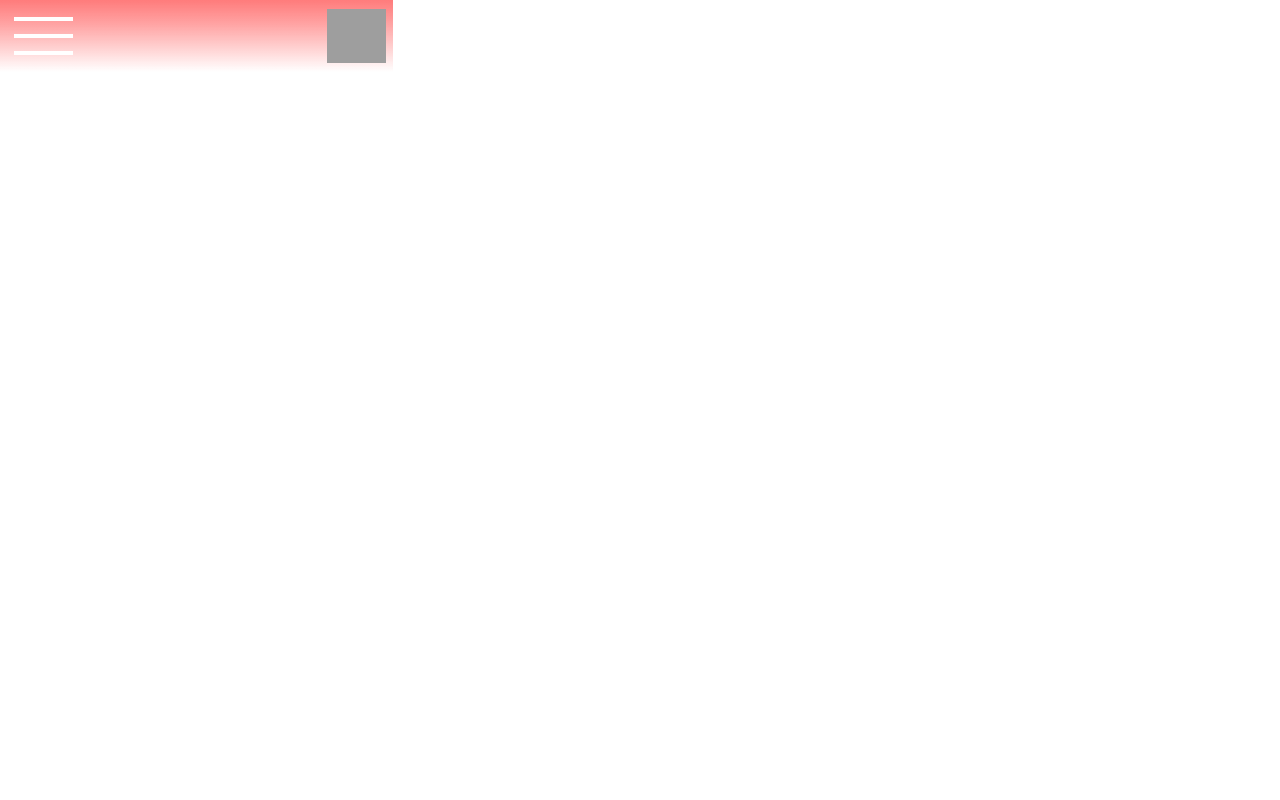
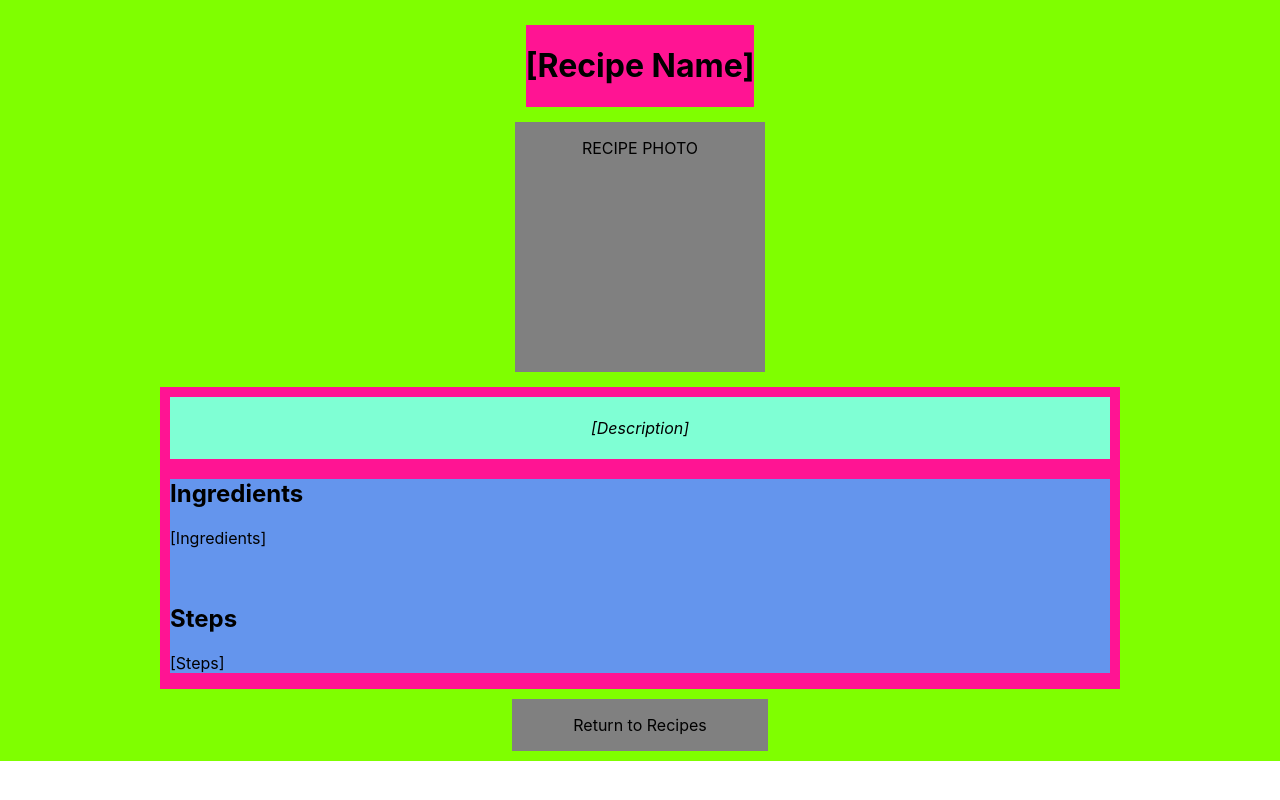
Before and after one commit to agiledev-students-fall2023/4-final-project-culinary-quest, a React (Create React App) app in the folder front-end/: page / in a window 1280 px wide. Built offline with nearby package versions, Linux system fonts and the light colour scheme; grey boxes are pictures that could not be loaded.

Commit message:
added rudimentary individual recipe page

```diff
--- a/front-end/src/App.js
+++ b/front-end/src/App.js
@@ -1,13 +1,14 @@
 // App.js
 import React from 'react';
 //import { Link } from "react-router-dom";
-import './header_style.css';          // Import the styles
 import Header from './header';  // Import the header component
+import IndvRecipe from './indv_recipe';
 
 function App() {
+  IndvRecipe()
   return (
     <div className="App">
-      <Header />
+      <IndvRecipe />
     </div>
   );
 }
--- /dev/null
+++ b/front-end/src/indv_recipe.css
@@ -0,0 +1,47 @@
+.INDV-RECIPE {
+    display: flex;
+    flex-direction: column;
+    justify-content: center;
+    background-color: chartreuse;
+    align-items:center;
+    padding-top: 25px;
+}
+
+.INDV-RECIPE .name {
+    text-align:center;
+    background-color: deeppink;
+}
+
+.INDV-RECIPE .photo {
+    width: 250px;
+    height: 250px;
+    background-color: gray;
+    text-align: center;
+    margin-top: 15px;
+    margin-bottom: 15px;
+}
+
+.INDV-RECIPE .recipe-text {
+    width: 75%;
+    background-color: deeppink;
+}
+
+.INDV-RECIPE .recipe-text .description {
+    font-style: italic;
+    text-align: center;
+    background-color:aquamarine;
+    margin: 10px;
+    padding: 5px;
+}
+
+.INDV-RECIPE .recipe-text .main-text {
+    background-color: cornflowerblue;
+    margin: 10px;
+}
+
+.INDV-RECIPE .button {
+    background-color: gray;
+    margin: 10px;
+    width: 20%;
+    text-align: center;
+}
--- /dev/null
+++ b/front-end/src/indv_recipe.jsx
@@ -0,0 +1,40 @@
+import React from "react";
+import "./indv_recipe.css";
+import Header from "./header"
+
+const IndvRecipe = props => {
+    return (
+        <div className = "INDV-RECIPE">
+            {/*<Header />*/}
+            <div className = "name">
+                <h1>[Recipe Name]</h1>
+            </div>
+
+            <div className = "photo">
+                <p>RECIPE PHOTO</p>
+            </div>
+
+            <div className = "recipe-text">
+                <div className = "description">
+                    <p>[Description]</p>
+                </div>
+
+                <div className = "main-text">
+                    <h2>Ingredients</h2>
+                    <p>[Ingredients]</p>
+                    <br />
+
+                    <h2>Steps</h2>
+                    <p>[Steps]</p>
+                </div>
+            </div>
+
+            <div className = "button">
+                <p>Return to Recipes</p>
+            </div>
+
+        </div>
+    );
+}
+
+export default IndvRecipe;
```
